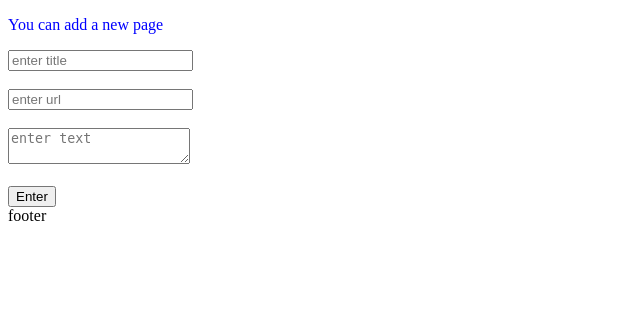
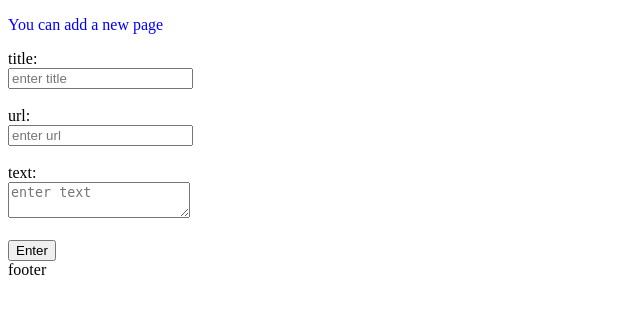
Before and after one commit to seryi2311/create-admin, a PHP site: page /admin/add.php in a window 1280 px wide. Shown: the part 26-340 px from the top of the page, without its empty margins (0-640 px from the left). Run offline with PHP 8.4, Linux system fonts and the light colour scheme.

Commit message:
git add edit page

```diff
--- a/admin/add.php
+++ b/admin/add.php
@@ -7,5 +7,5 @@ $content = getForm();
 $title = 'add new page';
 
 $info = addPage($link);
-include 'layout.php'
+include 'layout.php';
 ?>
--- a/admin/elems/info.php
+++ b/admin/elems/info.php
@@ -1,4 +1,4 @@
 <?php
 if($info){
-    echo "<p class=\"{$info['status']}\">{$info['text']}";
+    echo "<p class=\"{$info['status']}\">{$info['text']}</p>";
 }
--- a/admin/index.php
+++ b/admin/index.php
@@ -3,7 +3,6 @@ session_start();
 error_reporting(E_ALL);
 ini_set('display_errors', 'on');
 include '../dbconnect.php';
-
 function showPage($link, $info ='')
 {
     $query = "SELECT id, title, url FROM pages WHERE url!='404'";
@@ -20,7 +19,7 @@ function showPage($link, $info ='')
         $content .= "<tr>
                         <td>{$elem['title']} </td>
                         <td>{$elem['url']}</td>
-                        <td><a href=\"\">Edit</a></td>
+                        <td><a href=\"edit.php?edit={$elem['id']}\">Edit</a></td>
                         <td><a href=\"?delete={$elem['id']}\">Delete</a></td>
                     </tr>";
     }
@@ -48,6 +47,7 @@ function deletePage($link){
         header('Location: /admin/');
     }
     if(isset($_SESSION['info'])){
+
         return $_SESSION['info'];
     }else{
         return ['text'=>'You can edit page', 'status'=>'new'];
--- a/function.php
+++ b/function.php
@@ -2,28 +2,46 @@
 function selectPage($page){
     global $link;
     $query = "SELECT * FROM pages WHERE url = '$page'";
-    $result = mysqli_query($link, $query);
+    $result = mysqli_query($link, $query) or die(mysqli_error($link));
     return mysqli_fetch_assoc($result);
 }
 
-function getForm(){
+function isUrl($url){
+    global $link;
+    $query = "SELECT COUNT(*) as count FROM pages WHERE url='$url'";
+    $result = mysqli_query($link, $query) or die(mysqli_error($link));
+    $isPage = mysqli_fetch_assoc($result)['count'];
+    return $isPage;
+}
+function getForm($page=0,$flag = true){
     if(isset($_POST['addNote'])) {
         $title = $_POST['title'];
         $url = $_POST['url'];
         $text = $_POST['text'];
-    }else{
+    }elseif ($page!=0){
+        $title = $page['title'];
+        $url = $page['url'];
+        $text = $page['text'];
+    }
+    else{
         $title = '';
         $url = '';
         $text = '';
     }
-
-    return
-        '<form action="" method="post">
-            <input name="title" placeholder="enter title" value="'.$title.'"> <br><br>
-            <input name="url" placeholder="enter url" value="'.$url.'"><br><br>
-            <textarea name="text" placeholder="enter text">'.$text.'</textarea><br><br>
-            <input type="submit" value="Enter" name="addNote">
-        </form>';
+    if($page==null and $flag==false){
+        return '<p class="error">page not found</p>';
+    } else {
+        return
+            '<form action="" method="post">
+                title:<br>
+                <input name="title" placeholder="enter title" value="' . $title . '"> <br><br>
+                url:<br>
+                <input name="url" placeholder="enter url" value="' . $url . '"><br><br>
+                text:<br>
+                <textarea name="text" placeholder="enter text">' . $text . '</textarea><br><br>
+                <input type="submit" value="Enter" name="addNote">
+            </form>';
+    }
 }
 
 function addPage($link){
@@ -32,17 +50,15 @@ function addPage($link){
         'status'=>'new'
     ];
     if(isset($_POST['addNote'])){
-        $title =$_POST['title'];
-        $url =$_POST['url'];
-        $text =$_POST['text'];
+        $title = mysqli_real_escape_string($link,$_POST['title']);
+        $url = mysqli_real_escape_string($link,$_POST['url']);
+        $text = mysqli_real_escape_string($link,$_POST['text']);
 
-        $query = "SELECT COUNT(*) as count FROM pages WHERE url='$url'";
-        $result = mysqli_query($link, $query);
-        $isPage = mysqli_fetch_assoc($result)['count'];
+        $isPage = isUrl($url);
 
         if($isPage==0) {
             $query = "INSERT INTO pages (title, url, text) VALUES ('$title', '$url', '$text')";
-            $result = mysqli_query($link, $query);
+            $result = mysqli_query($link, $query) or die(mysqli_error($link));
             $info = [
                 'text'=>'Page add successfully',
                 'status'=>'success'
@@ -57,3 +73,52 @@ function addPage($link){
     }
     return $info;
 }
+
+function getEditPage($link){
+    $id = $_GET['edit'];
+    $query = "SELECT * FROM pages WHERE id ='$id' ";
+    $result = mysqli_query($link, $query) or die(mysqli_error($link));
+    $page = mysqli_fetch_assoc($result);
+    return $page;
+}
+
+function editPage($link){
+    if(isset($_POST['addNote']) and isset($_GET['edit'])) {
+        $title = mysqli_real_escape_string($link,$_POST['title']);
+        $url = mysqli_real_escape_string($link,$_POST['url']);
+        $text = mysqli_real_escape_string($link,$_POST['text']);
+        $id = $_GET['edit'];
+
+
+        $query = "SELECT * FROM pages WHERE id='$id'";
+        $result = mysqli_query($link, $query) or die(mysqli_error($link));
+        $page = mysqli_fetch_assoc($result);
+        if($page!=$url){
+            $isPage = isUrl($url);
+            if($isPage==1){
+                $_SESSION['info'] = [
+                    'text'=>'The page with the current URL exists',
+                    'status'=>'error'
+                ];
+            }else{
+                $query = "UPDATE pages SET title = '$title', url = '$url', text = '$text' WHERE id = '$id'";
+                $result = mysqli_query($link, $query) or die(mysqli_error($link));
+
+                $_SESSION['info'] = [
+                    'text'=>'Page edit successfully',
+                    'status'=>'success'
+                ];
+                //header('Location: /admin/');
+            }
+        }
+
+
+    }else{
+            $_SESSION['info'] = [
+                'text' => ' Edit your page',
+                'status' => 'new'
+            ];
+
+    }
+    return $_SESSION['info'];
+}
```
Also changed, not shown: admin/edit.php (+13 -0 lines).
